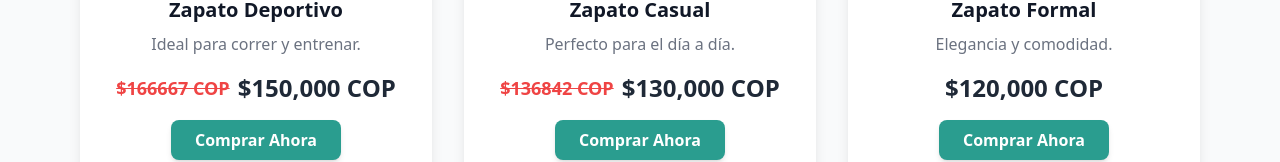
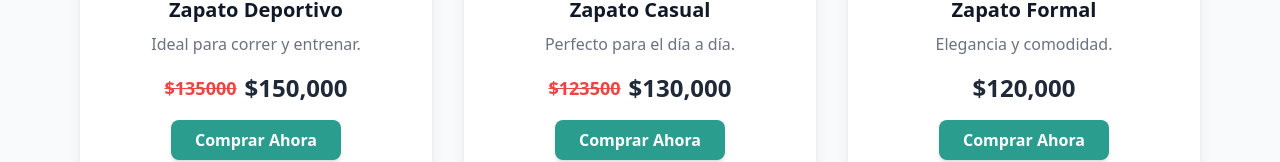
Before and after one commit to WaDiaz24/shoes, an Angular app: page / in a window 1280 px wide. Shown: the part 732-894 px from the top of the page. Built offline with nearby package versions, Linux system fonts and the light colour scheme.

Commit message:
Se realizo un refactor de código en el home. Se corrijio en método de calcular descuento.

```diff
--- a/src/app/app/api/model/products.ts
+++ b/src/app/app/api/model/products.ts
@@ -5,9 +5,8 @@ export interface Product {
   model: string;
   category: string;
   description: string;
-
   shoeSize: number;
-  price: string;
+  price: number;
   discount: number;
   stock: number;
 
@@ -23,7 +22,7 @@ export const products: Product[] = [
     category: 'Deportivo',
     description: 'Ideal para correr y entrenar.',
     shoeSize: 42,
-    price: '$150,000 COP',
+    price: 150000,
     discount: 10, // 10% de descuento
     stock: 25,
     image: 'https://i.etsystatic.com/35428788/r/il/30062a/5883368804/il_1080xN.5883368804_l6wt.jpg'
@@ -36,7 +35,7 @@ export const products: Product[] = [
     category: 'Casual',
     description: 'Perfecto para el día a día.',
     shoeSize: 41,
-    price: '$130,000 COP',
+    price: 130000,
     discount: 5, // 5% de descuento
     stock: 15,
     image: 'https://media.revistagq.com/photos/61c1a2e83a8adbe7b237d793/3:2/w_6891,h_4594,c_limit/GettyImages-1326397440.jpg'
@@ -49,7 +48,7 @@ export const products: Product[] = [
     category: 'Formal',
     description: 'Elegancia y comodidad.',
     shoeSize: 43,
-    price: '$120,000 COP',
+    price: 120000,
     discount: 0, // Sin descuento
     stock: 10,
     image: 'https://img.freepik.com/foto-gratis/zapatero-taller-haciendo-zapatos_171337-12252.jpg'
--- a/src/app/app/pages/home/home.component.html
+++ b/src/app/app/pages/home/home.component.html
@@ -1,27 +1,23 @@
-<!-- home.component.html -->
 <div class="font-sans bg-gray-50 text-gray-800">
-
   <!-- Hero Section -->
   <section class="bg-primary text-white text-center py-20 px-6">
     <h2 class="text-4xl font-bold mb-4">¡Encuentra tus zapatos ideales!</h2>
     <p class="text-lg mb-6">Descubre las mejores marcas, los mejores estilos y todo al mejor precio.</p>
-    <a href="#productos" class="bg-white text-primary py-2 px-6 rounded-full font-semibold hover:bg-gray-100">
+    <a href="#products" class="bg-white text-primary py-2 px-6 rounded-full font-semibold hover:bg-gray-100">
       Ver Productos
     </a>
   </section>
 
   <!-- Productos Destacados -->
-  <section id="productos" class="container mx-auto px-4 max-w-6xl py-6">
+  <section id="products" class="container mx-auto px-4 max-w-6xl py-6">
     <h2 class="text-3xl font-bold text-center mb-12 text-primary">Productos Destacados</h2>
     <div class="grid grid-cols-1 lg:grid-cols-3 md:grid-cols-2 gap-8">
       <!-- Products -->
       <div *ngFor="let product of listOfFeaturedProducts"
         class="bg-white rounded-lg shadow-lg overflow-hidden transition-transform transform hover:scale-105 hover:shadow-xl">
-
         <!-- Imagen con efecto -->
         <div class="relative">
           <img [src]="product.image" [alt]="product.name" class="w-full h-60 object-cover">
-
           <!-- Etiqueta de descuento (si aplica) -->
           <span *ngIf="product.discount > 0"
             class="absolute top-2 left-2 bg-red-500 text-white text-xs font-bold py-1 px-2 rounded">
@@ -37,9 +33,9 @@
           <!-- Precio con formato -->
           <div class="flex items-center justify-center gap-2 mb-4">
             <p *ngIf="product.discount > 0" class="text-red-500 text-lg font-semibold line-through">
-              {{ calculateOriginalPrice(product.price, product.discount) }}
+              {{ calculateDiscountedPrice(product.price, product.discount) }}
             </p>
-            <p class="text-gray-800 text-2xl font-bold">{{ product.price }}</p>
+            <p class="text-gray-800 text-2xl font-bold">{{ product.price | currency:'USD':'symbol':'1.0-0'}}</p>
           </div>
 
           <!-- Botón de compra -->
--- a/src/app/app/pages/home/home.component.ts
+++ b/src/app/app/pages/home/home.component.ts
@@ -1,14 +1,13 @@
-import { Component, OnInit } from '@angular/core';
+import { Component, OnInit} from '@angular/core';
 import { Router, RouterLink } from '@angular/router';
 import { Product, products } from '../../api/model/products';
-import { NgFor, NgIf } from '@angular/common';
+import { CommonModule, NgFor, NgIf } from '@angular/common';
 
 @Component({
   selector: 'app-home',
   standalone: true,
-  imports: [RouterLink, NgFor, NgIf],
-  templateUrl: './home.component.html',
-  styleUrl: './home.component.css'
+  imports: [RouterLink, NgFor, NgIf, CommonModule],
+  templateUrl: './home.component.html'
 })
 export class HomeComponent implements OnInit{
   listOfFeaturedProducts: Product[] = [];
@@ -23,10 +22,9 @@ export class HomeComponent implements OnInit{
       this.router.navigate(['/purchase'], { state: {product} });
     }
 
-    calculateOriginalPrice(price: string, discount: number): string {
-      const numericPrice = parseFloat(price.replace(/[^0-9.]/g, ''));
-      const originalPrice = numericPrice / (1 - discount / 100);
-      return `$${originalPrice.toFixed(0)} COP`;
+    calculateDiscountedPrice(price: number, discount: number): string {
+      const discountedPrice  = price - (price * discount / 100);
+      return `$${discountedPrice .toFixed(0)}`;
     }
 
 }
```
Also changed, not shown: src/app/app/pages/home/home.component.css (deleted).
